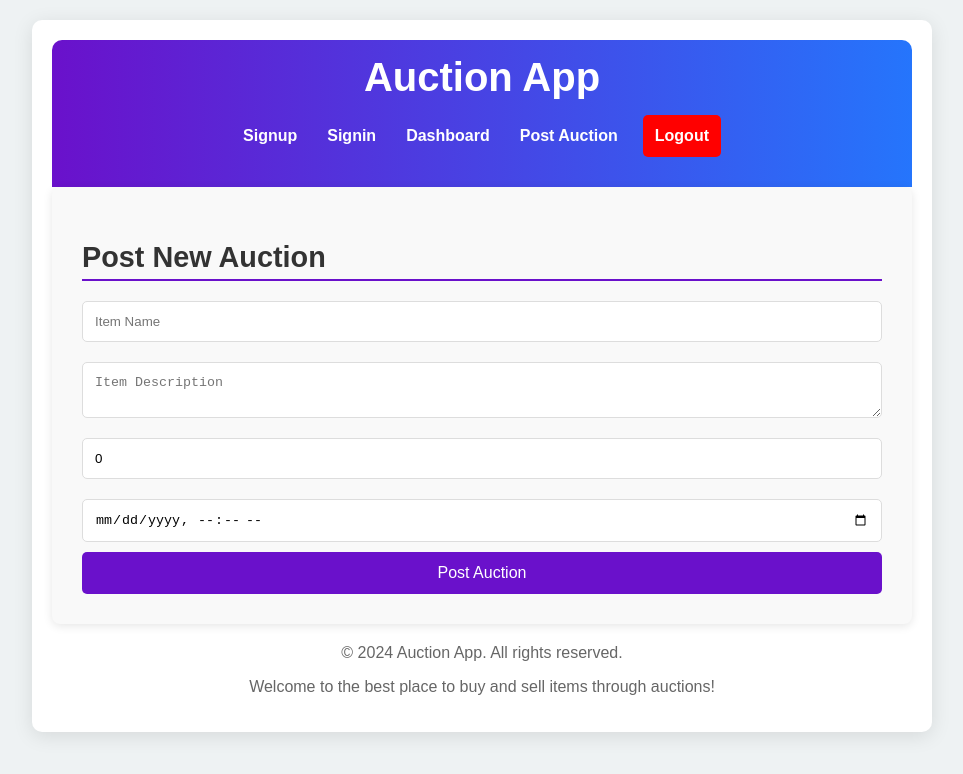
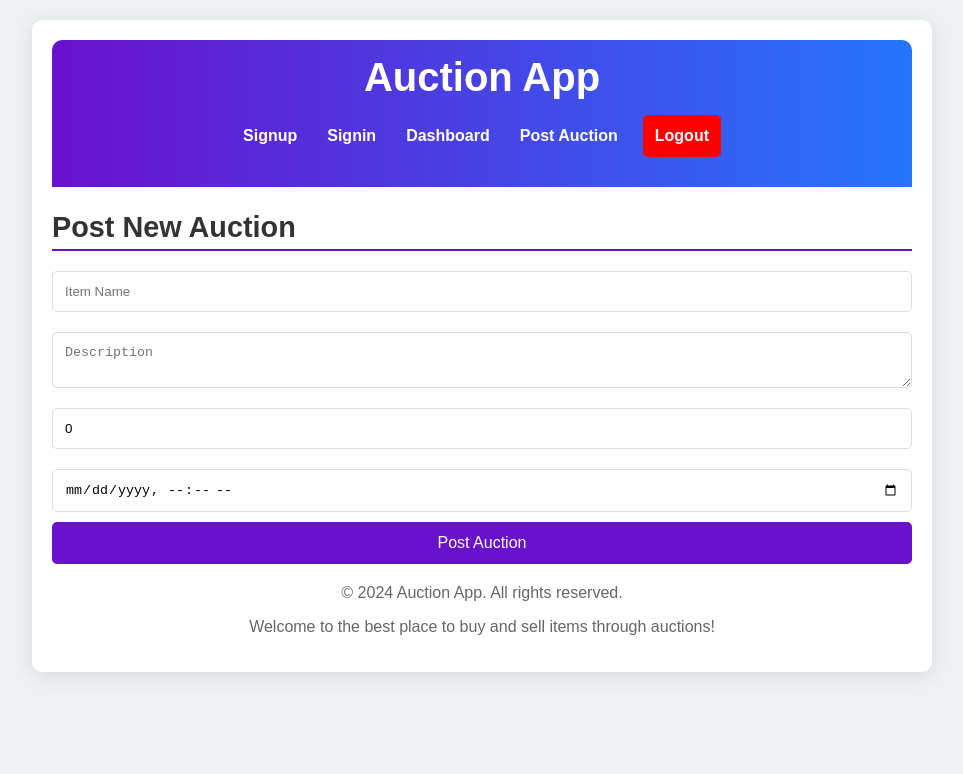
Before and after one commit to Geethanjali356/Online-Auction-Platform-with-React-and-ExpressJS-Framework-, a React (Create React App) app: page /post-auction in a window 1280 px wide. Shown: the top 774 px of the page, without its empty margins (158-1121 px from the left). Built offline with nearby package versions, Linux system fonts and the light colour scheme; sample sign-in values are in the browser's storage.

Commit message:
Update PostAuction.js

```diff
--- a/src/components/PostAuction.js
+++ b/src/components/PostAuction.js
@@ -1,6 +1,7 @@
 import React, { useState, useEffect } from 'react';
 import axios from 'axios';
 import { useNavigate } from 'react-router-dom';
+import { toast } from 'react-toastify';
 
 function PostAuction() {
   const [itemName, setItemName] = useState('');
@@ -12,67 +13,36 @@ function PostAuction() {
   useEffect(() => {
     const token = localStorage.getItem('authToken');
     if (!token) {
-      navigate('/signin'); // Redirect to login if not authenticated
+      navigate('/signin');
     }
   }, [navigate]);
 
   const handlePostAuction = async (e) => {
     e.preventDefault();
-    const token = localStorage.getItem('authToken');
-    if (!token) {
-      alert('You must be signed in to post an auction.');
-      navigate('/signin');
-      return;
-    }
-
     try {
       await axios.post(
         'http://localhost:5001/auction',
         { itemName, description, startingBid, closingTime },
-        { headers: { Authorization: `Bearer ${token}` } } // Send token in headers
+        { headers: { Authorization: `Bearer ${localStorage.getItem('authToken')}` } }
       );
-
-      alert('Auction item posted!');
+      toast.success('Auction posted successfully!');
       navigate('/dashboard');
     } catch (err) {
-      alert('Failed to post auction. Please try again.');
+      toast.error('Failed to post auction. Try again.');
     }
   };
 
   return (
-    <div className="form-container">
+    <div className="post-auction-container">
       <h2>Post New Auction</h2>
-      <form onSubmit={handlePostAuction}>
-        <input
-          type="text"
-          placeholder="Item Name"
-          value={itemName}
-          onChange={(e) => setItemName(e.target.value)}
-          required
-        />
-        <textarea
-          placeholder="Item Description"
-          value={description}
-          onChange={(e) => setDescription(e.target.value)}
-          required
-        ></textarea>
-        <input
-          type="number"
-          placeholder="Starting Bid"
-          value={startingBid}
-          onChange={(e) => setStartingBid(e.target.value)}
-          required
-        />
-        <input
-          type="datetime-local"
-          value={closingTime}
-          onChange={(e) => setClosingTime(e.target.value)}
-          required
-        />
+      <form onSubmit={handlePostAuction} className="post-auction-form">
+        <input type="text" placeholder="Item Name" value={itemName} onChange={(e) => setItemName(e.target.value)} required />
+        <textarea placeholder="Description" value={description} onChange={(e) => setDescription(e.target.value)} required></textarea>
+        <input type="number" placeholder="Starting Bid" value={startingBid} onChange={(e) => setStartingBid(e.target.value)} required />
+        <input type="datetime-local" value={closingTime} onChange={(e) => setClosingTime(e.target.value)} required />
         <button type="submit">Post Auction</button>
       </form>
     </div>
   );
 }
-
 export default PostAuction;
```
